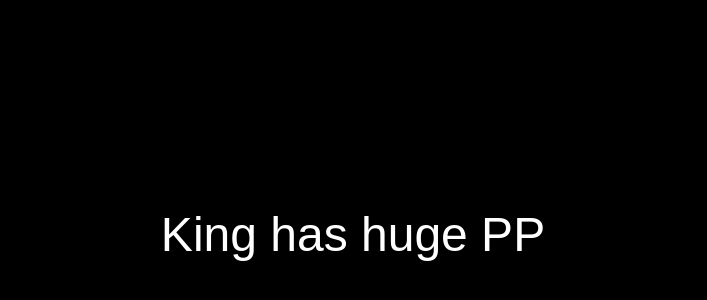
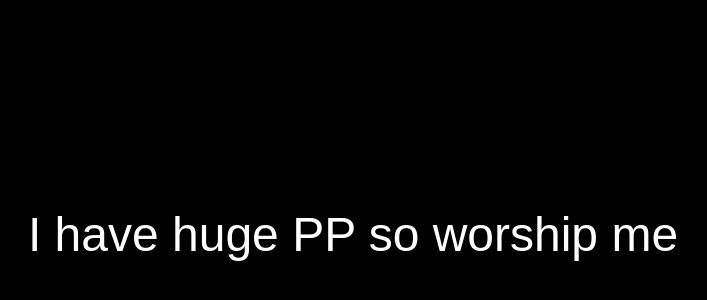
Before and after one commit to Hail-King-Bob/Website, a plain HTML site: page secret.html in a window 1280 px wide. Shown: the part 166-466 px from the top of the page, without its empty margins (287-994 px from the left). Drawn offline with Linux system fonts and the light colour scheme.

Commit message:
Update secret.html

```diff
--- a/secret.html
+++ b/secret.html
@@ -20,6 +20,6 @@
   </style>
 </head>
 <body>
-  King has huge PP
+  I have huge PP so worship me
 </body>
 </html>
```
